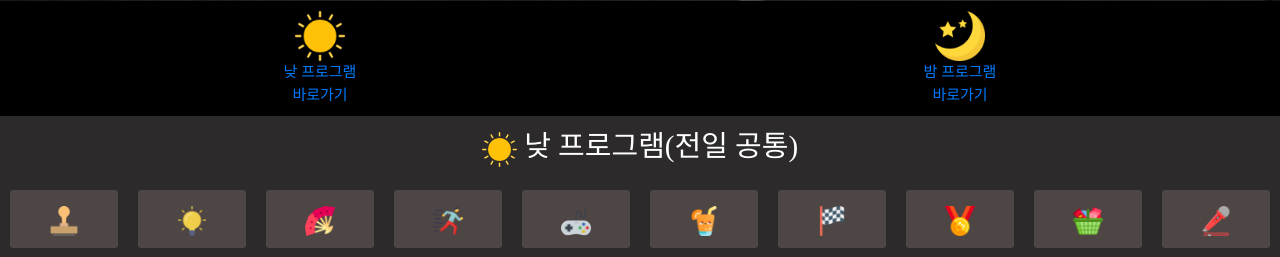
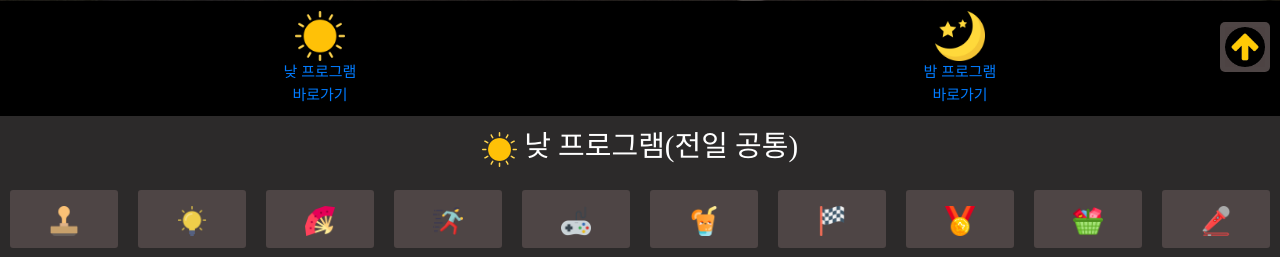
Before and after one commit to dahae0320/GNU_FestivalPage, a Django app: page /studentprogram/ in a window 1280 px wide. Shown: the part 718-975 px from the top of the page. Run offline with Django 3.2, Linux system fonts and the light colour scheme; some libraries are stand-ins or nearby versions; some web fonts are replaced.

Commit message:
하단위로가기추가

```diff
--- a/festival/static/sc_style.css
+++ b/festival/static/sc_style.css
@@ -77,7 +77,6 @@
     font-family: 'locus_sangsang';
     font-size: 25px;
     font-style: bold;
-
 }
 
 .menu_flex_item>.scroll>#stamp{
@@ -87,6 +86,36 @@
 .scroll{
     color: white;
 }
+
+.forup{
+    position: fixed;
+    bottom:10px;
+    right: 10px;
+    width: 50px;
+    height: 50px;
+
+    text-align: center;
+    vertical-align: middle;
+
+    border-radius: 5px;
+    border: 5px black;
+
+    padding: 5px;
+
+    background-color: rgb(78, 69, 69);
+
+}
+
+.forup>#arrow{
+    width: 40px;
+    height: 40px;
+
+    background-color: rgb(78, 69, 69);
+
+
+}
+
+
 /*한 개의 flex_container가 하나의 날짜라고 생각하자.(우선은)->가로 방향 정렬
 overflow(넘으면 스크롤)는 우선 설정하지 않는다. / 가운데를(수평, 수직 둘 다) 중심으로 정렬*/
 .flex_container{
--- a/festival/templates/sc_program.html
+++ b/festival/templates/sc_program.html
@@ -15,7 +15,9 @@
 </head>
 
 <body>
+    <div id="superupper">
     <img id="upperimg" src="{% static 'balloon-1373161_1920.jpg' %}">
+    </div>
 
     <div class="select_flex_container">
         <div class="select_flex_item"><a href="#daypg"><img id="select" src="{% static 'sunny.png' %}"><br>낮 프로그램<br>바로가기</a></div>
@@ -41,7 +43,9 @@
         <div class="menu_flex_item"><a href="#target9" class="scroll"><img id="stamp" src="{% static 'mic.png' %}"></a></div>
     </div>
 
-
+    <a href="#superupper"><div class="forup">
+        <img id="arrow" src="{% static 'arrow.png' %}">
+    </div></a>
 
     <div id="target0">
         <div class="flex_container">
```
Also changed, not shown: festival/static/arrow.png (added).
